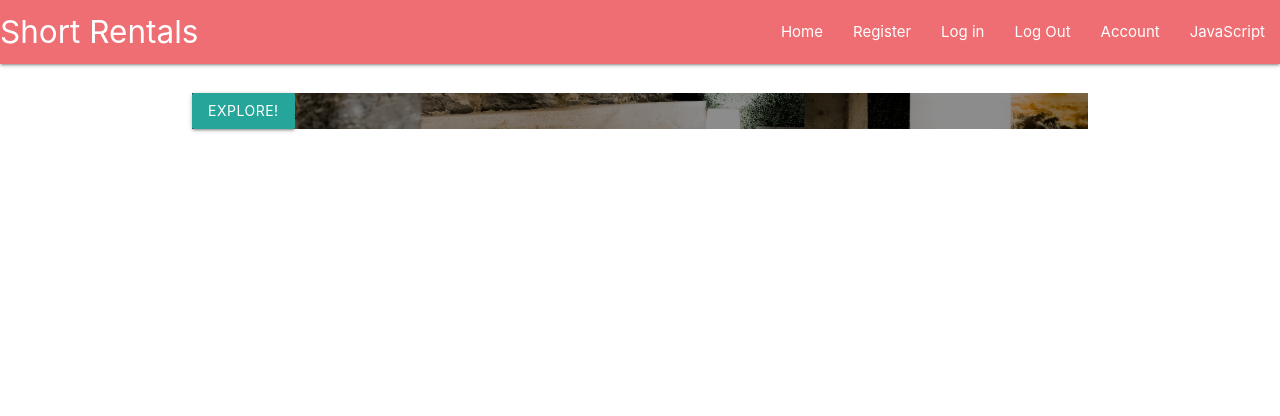
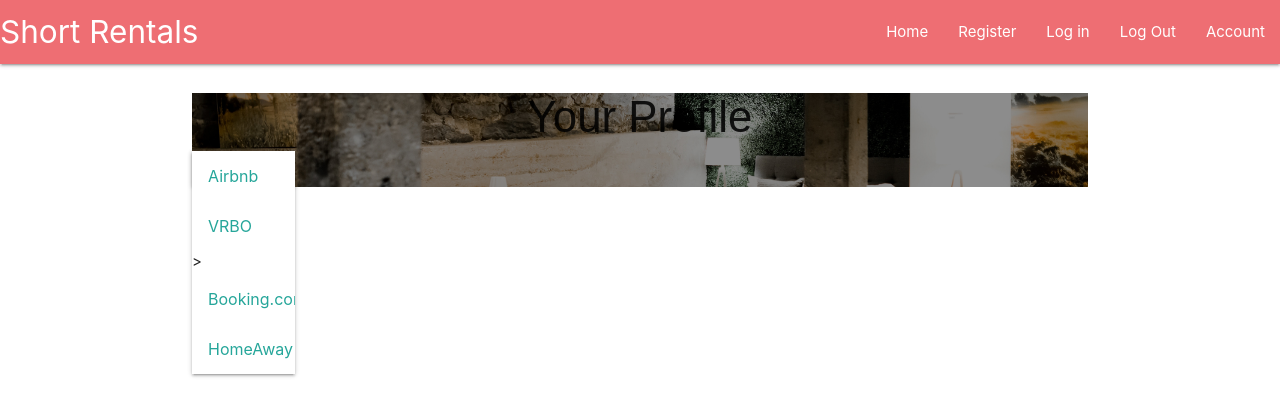
Before and after one commit to patricksoftwaredev/python_project, a Flask app: template templates/account.html in a window 1280 px wide, after a click on "EXPLORE!". Shown: the top 416 px of the page. Run offline with Flask 2, Linux system fonts and the light colour scheme; the template is opened without the code that fills it, so the values that code supplies are empty; some libraries are stand-ins or nearby versions.

Commit message:
updated account.html

```diff
--- a/app.py
+++ b/app.py
@@ -15,6 +15,7 @@
 
 app.config["MONGO_URI"] = "mongodb://localhost:27017/visipedia_annotation_toolkit"
 mongo = PyMongo(app)
+
 
 @app.route("/")
 @app.route("/tasks")
@@ -44,6 +45,7 @@
         mongo.db.users.insert_one(register)
 
         session["user"] = request.form.get("first name", "last name").lower()
+        return redirect(url_for("account", email=session["user"]))
     return render_template("register.html")
 
 
@@ -54,13 +56,14 @@
             {"email": request.form.get("email").lower()})
 
         if existing_user:
-               if check_password_hash(
-                        existing_user["password"], request.form.get("pasword")):
-                    session["user"] = request.form.get("email").lower()
-                    print("Welcome,{}".format(request.form.get("email")))
+            if check_password_hash(
+                    existing_user["password"], request.form.get("pasword")):
+                session["user"] = request.form.get("email").lower()
+                print("Welcome,{}".format(request.form.get("email")))
+                return redirect(url_for("account", email=session["user"]))
         else:
-                    print("incorrect Name or Password")
-                    return redirect(url_for("login"))
+            print("incorrect Name or Password")
+            return redirect(url_for("login"))
 
     return render_template("login.html")
 
@@ -71,9 +74,13 @@
     session.clear()
     return redirect(url_for("login"))
 
-@app.route("/account")
-def account():
-    return render_template("account")
+
+@app.route("/account/<email>", methods=["GET", "POST"])
+def account(email):
+    email = mongo.db.users.find_one(
+        {"email": session["user"]})["email"]
+    return render_template("account.html", email=email)
+
 
 if __name__ == "__main__":
     app.run(host=os.environ.get("IP"),
--- a/static/js/script.js
+++ b/static/js/script.js
@@ -0,0 +1,3 @@
+$( document ).ready(function() {
+  $('.dropdown-trigger').dropdown();
+});
--- a/templates/account.html
+++ b/templates/account.html
@@ -11,19 +11,18 @@
 </head>
 
 <body>
-    <div class = "account">
-        <h3></h3>
+    <div class = "account"  method="POST" action="{{ url_for('account') }}" >
+        <h3>Your Profile</h3>
 
 
     <a class='dropdown-trigger btn' href='#' data-target='dropdown1'>Explore!</a>
 
 
     <ul id='dropdown1' class='dropdown-content'>
-        <li><a href="#!">one</a></li>
-        <li><a href="#!">two</a></li>>
-        <li><a href="#!">three</a></li>
-        <li><a href="#!"><i class="material-icons">view_module</i>four</a></li>
-        <li><a href="#!"><i class="material-icons">cloud</i>five</a></li>
+        <li><a href="airbnb.com">Airbnb</a></li>
+        <li><a href="vrbo.com">VRBO</a></li>>
+        <li><a href="booking.com">Booking.com</a></li>
+        <li><a href="homeaway.com">HomeAway</a></li>
     </ul>
     </div>
 </body>
--- a/templates/base.html
+++ b/templates/base.html
@@ -20,7 +20,6 @@
         <li><a href="{{ url_for('login') }}">Log in</a></li>
         <li><a href="{{ url_for('logout') }}">Log Out</a></li>
         <li><a href="{{ url_for('account') }}">Account</a></li>
-        <li><a href="collapsible.html">JavaScript</a></li>
       </ul>
     </div>
   </nav>
--- a/templates/register.html
+++ b/templates/register.html
@@ -5,7 +5,7 @@
     <form class="col s12 m8 offset-m2" method="POST" action="{{ url_for('register') }}">
         <div class="row">
             <div class="input-field col s6">
-          <input placeholder="Placeholder" id="first_name" type="text"  name="first_name" class="validate">
+                <input placeholder="Placeholder" id="first_name" type="text" name="first_name" class="validate">
                 <label for="first_name">First Name</label>
             </div>
             <div class="input-field col s6">
@@ -31,7 +31,7 @@
     <div class="col s12">
         <p class="center-align">
             Registered Already?
-                <a href= "{{url_for('login') }}" class="light-blue-text">Log in</a>
+            <a href="{{url_for('login') }}" class="light-blue-text">Log in</a>
         </p>
 
     </div>
```
Lines whose indentation alone changed are shown as unchanged.
